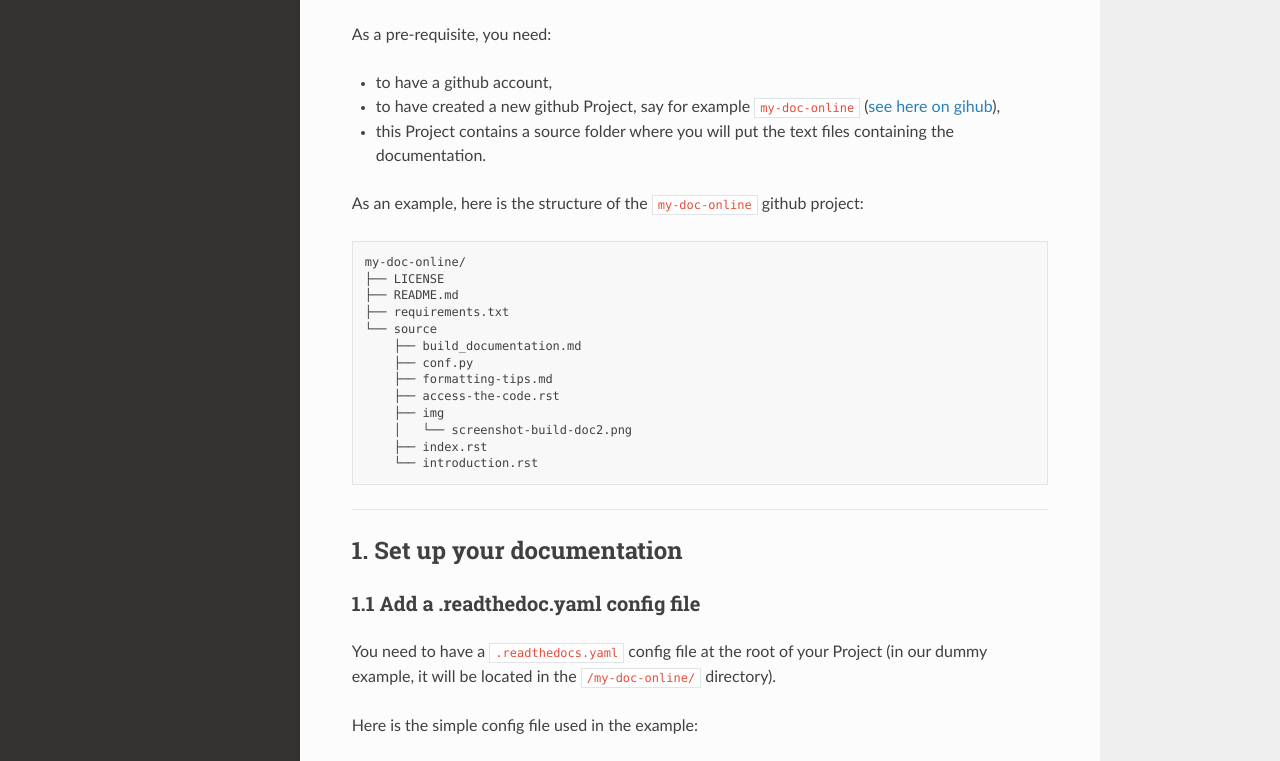
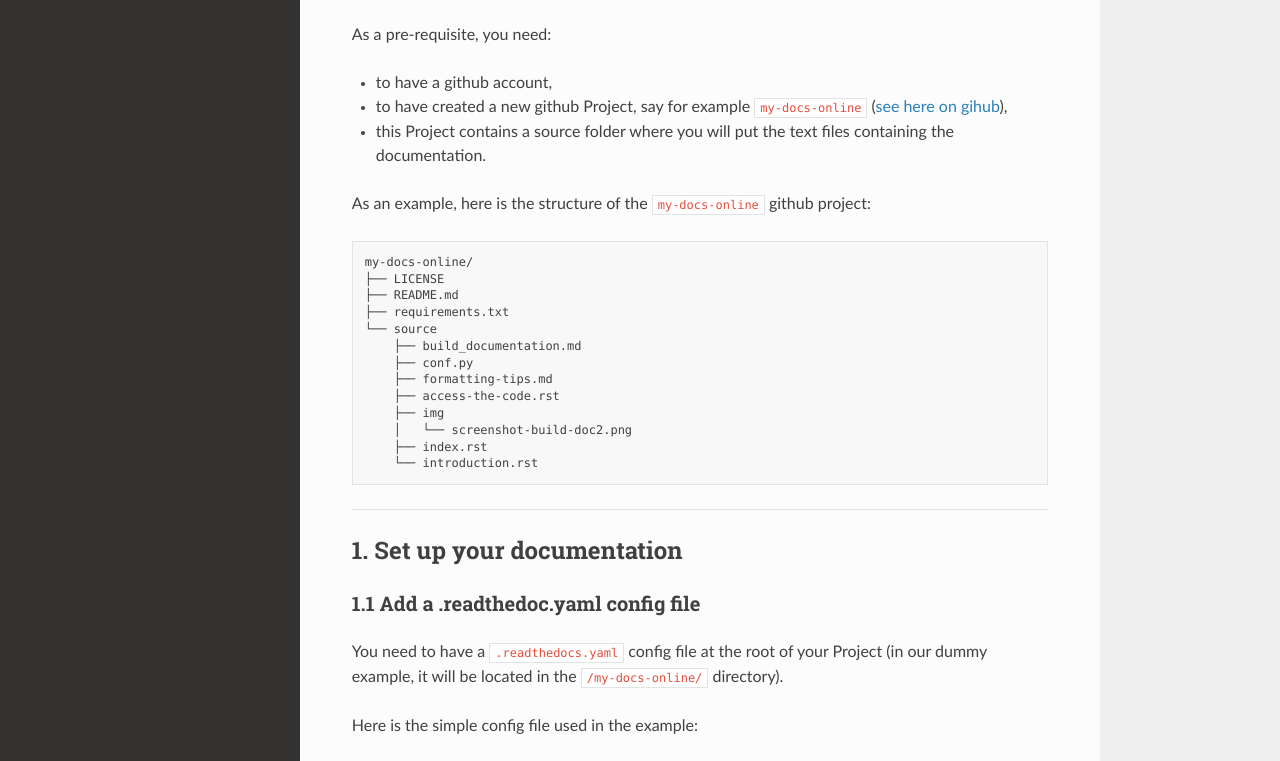
Before and after one commit to sasip-climate/my-doc-online, a Sphinx documentation site: the page built from source/build_documentation.md, in a window 1280 px wide and 1400 px high. Shown: the part 458-1219 px from the top of the window. Built offline with Sphinx 7.4.7 and the Read the Docs theme 2.0.0, drawn with Linux system fonts in a browser that asks for light colours; some of the changed text lies outside the part shown.

Commit message:
Update build_documentation.md

````diff
--- a/source/build_documentation.md
+++ b/source/build_documentation.md
@@ -12,12 +12,12 @@ You'll notice that this tutorial  is itself built using Readthedocs.
 ## 0. Get ready on github
 As a pre-requisite, you need:
 * to have a github account,
-* to have created a new github Project, say for example `my-doc-online` ([see here on gihub](https://github.com/sasip-climate/my-doc-online)),
+* to have created a new github Project, say for example `my-docs-online` ([see here on gihub](https://github.com/sasip-climate/my-docs-online)),
 * this Project contains a source folder where you will put the text files containing the documentation.
 
-As an example, here is the structure of the `my-doc-online` github project:
+As an example, here is the structure of the `my-docs-online` github project:
 ```
-my-doc-online/
+my-docs-online/
 ├── LICENSE
 ├── README.md
 ├── requirements.txt
@@ -38,7 +38,7 @@ my-doc-online/
 ## 1. Set up your documentation
 
 ### 1.1 Add a .readthedoc.yaml config file
-You need to have a `.readthedocs.yaml` config file at the root of your Project (in our dummy example, it will be located in the `/my-doc-online/` directory).
+You need to have a `.readthedocs.yaml` config file at the root of your Project (in our dummy example, it will be located in the `/my-docs-online/` directory).
 
 Here is the simple config file used in the example:
 
@@ -219,7 +219,7 @@ There is an [extensive documentation](https://docs.readthedocs.io/en/stable/tuto
 ---
 ## 3. Build your documentation  on-line with readthedocs
 
-To do so, check on the readthedocs `build` page. In our example: [https://readthedocs.org/projects/my-doc-online/builds/](https://readthedocs.org/projects/my-doc-online/builds/).
+To do so, check on the readthedocs `build` page. In our example: [https://readthedocs.org/projects/my-docs-online/builds/](https://readthedocs.org/projects/my-docs-online/builds/).
 If you had connected your github Project to your reathedocs account as explained in this tuto, a "webhook" was generated automatically so that any new `push` or 'pull request` on your github project will send a notification to your readthedocs account and will trigger a new build  of your documentation. If for some reason the webhook was not generated, you can set it up manually following these [instructions](https://docs.readthedocs.io/en/stable/connected-accounts.html).
 
 Your screen should look like this:
````
